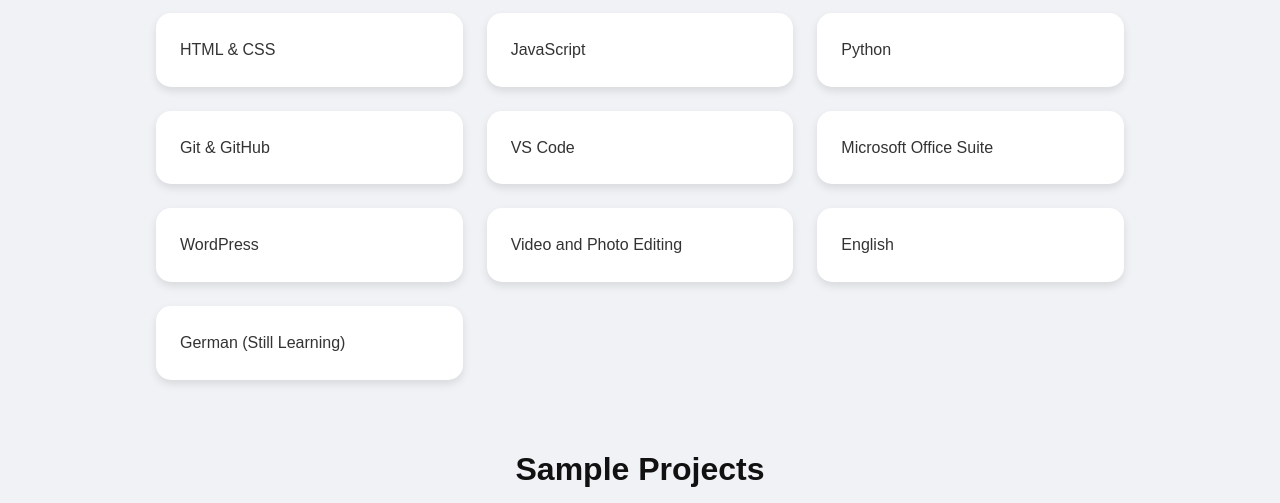
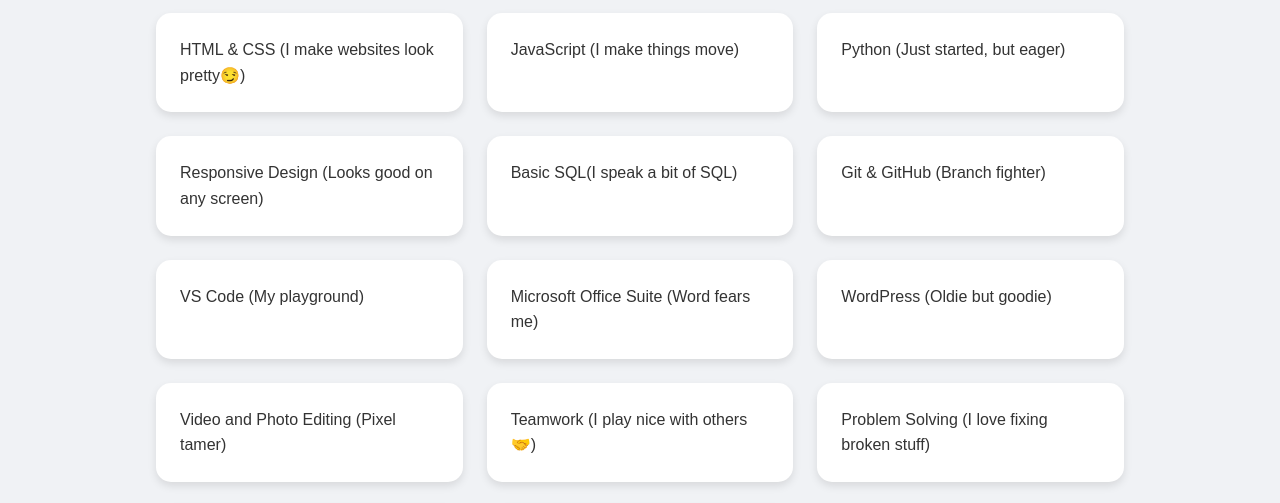
Before and after one commit to Kasra7r/Personal-Portfolio-Website, a plain HTML site: page index.html in a window 1280 px wide. Shown: the part 387-890 px from the top of the page. Drawn offline with Linux system fonts and the light colour scheme.

Commit message:
Update index.html
Update skills.

```diff
--- a/index.html
+++ b/index.html
@@ -88,16 +88,20 @@
 <section class="skills">
     <h2>Skills</h2>
     <div class="card-container">
-        <div class="card">HTML & CSS</div>
-        <div class="card">JavaScript</div>
-        <div class="card">Python</div>
-        <div class="card">Git & GitHub</div>
-        <div class="card">VS Code</div>
-        <div class="card">Microsoft Office Suite</div>
-        <div class="card">WordPress</div>
-        <div class="card">Video and Photo Editing</div>
-        <div class="card">English</div>
-        <div class="card">German (Still Learning)</div>
+        <div class="card">HTML & CSS (I make websites look pretty😏)</div>
+        <div class="card">JavaScript (I make things move)</div>
+        <div class="card">Python (Just started, but eager)</div>
+        <div class="card">Responsive Design (Looks good on any screen)</div>
+        <div class="card">Basic SQL(I speak a bit of SQL)</div>
+        <div class="card">Git & GitHub (Branch fighter)</div>
+        <div class="card">VS Code (My playground)</div>
+        <div class="card">Microsoft Office Suite (Word fears me)</div>
+        <div class="card">WordPress (Oldie but goodie)</div>
+        <div class="card">Video and Photo Editing (Pixel tamer)</div>
+        <div class="card">Teamwork (I play nice with others 🤝)</div>
+        <div class="card">Problem Solving (I love fixing broken stuff)</div>
+        <div class="card">English (I can handle it😏)</div>
+        <div class="card">German (Still learning, but trying!)</div>
     </div>
 </section>
 
```
